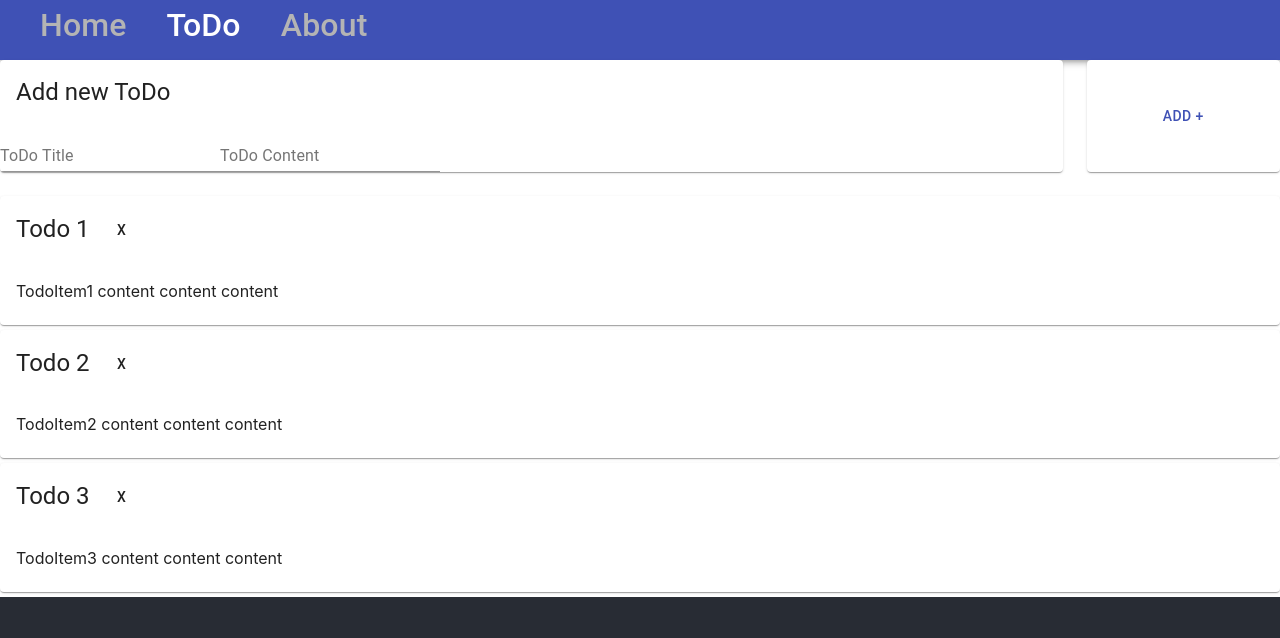
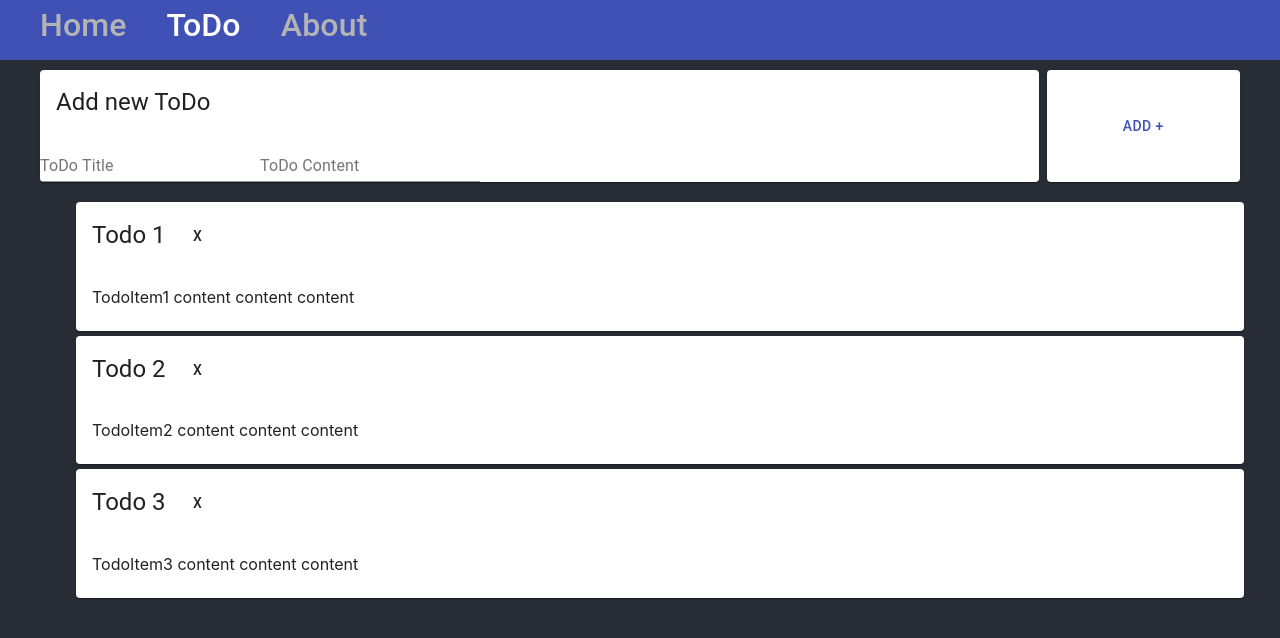
Before and after one commit to twinDejan/ReactJS-App, a React (Create React App) app: page /todo in a window 1280 px wide. Shown: the top 638 px of the page. Built offline with nearby package versions, Linux system fonts and the light colour scheme.

Commit message:
Drag&Drop ToDo items

```diff
--- a/package.json
+++ b/package.json
@@ -7,10 +7,12 @@
     "@testing-library/jest-dom": "^4.2.4",
     "@testing-library/react": "^9.5.0",
     "@testing-library/user-event": "^7.2.1",
+    "array-move": "^3.0.1",
     "react": "^16.13.1",
     "react-dom": "^16.13.1",
     "react-router-dom": "^5.2.0",
-    "react-scripts": "3.4.1"
+    "react-scripts": "3.4.1",
+    "react-sortable-hoc": "^1.11.0"
   },
   "scripts": {
     "start": "react-scripts start",
--- a/src/components/ToDo/ToDoItem.jsx
+++ b/src/components/ToDo/ToDoItem.jsx
@@ -6,8 +6,7 @@ import Button from "@material-ui/core/Button";
 
 const ToDoItem = ({ todoData, deleteTodoItemHandler }) => {
 	return (
-        <div style={{ paddingBottom: 5 }}>
-            <Card>
+		<Card>
 			<CardHeader
 				title={
 					<div>
@@ -18,7 +17,6 @@ const ToDoItem = ({ todoData, deleteTodoItemHandler }) => {
 			/>
 			<CardContent>{todoData.content}</CardContent>
 		</Card>
-        </div>
 	);
 };
 
--- a/src/pages/ToDo.js
+++ b/src/pages/ToDo.js
@@ -1,5 +1,8 @@
 import React, {useState} from 'react';
 import BaseLayout from "./_Layout/BaseLayout";
+
+import { sortableContainer, sortableElement } from "react-sortable-hoc";
+import arrayMove from "array-move";
 
 import AddNewToDoItem from "../components/ToDo/AddNewToDoItem";
 import TodoItem from "../components/ToDo/ToDoItem";
@@ -7,6 +10,14 @@ import ToDoPageHeader from "../components/ToDo/ToDoPageHeader";
 
 import Grid from "@material-ui/core/Grid";
 import "./pageStyles.css";
+
+const SortableContainer = sortableContainer(({ children }) => {
+	return <ul className="draggableContainer">{children}</ul>;
+});
+
+const SortableItem = sortableElement(({ value }) => (
+	<div style={{ paddingBottom: 5 }}>{value}</div>
+));
 
 const ToDo = () => {
     const [toDoData, setToDoData] = useState([
@@ -45,31 +56,48 @@ const ToDo = () => {
 		});
     };
 
+    const onSortEnd = ({ oldIndex, newIndex, collection }) => {
+		let copyToDoData = toDoData;
+		copyToDoData = arrayMove(copyToDoData, oldIndex, newIndex);
+		setToDoData([...copyToDoData]);
+	};
+
     return(
         <BaseLayout>
-        <div className="page-cintent-container"></div>
-            <Grid container spacing={3}>
+			<div className="page-content-container">
+				<Grid container spacing={1}>
 					<Grid key="page-title" item xs={10}>
 						{JSON.stringify(newTodoState)}
-                    <ToDoPageHeader onChangeHandler={onChange}/>
+						<ToDoPageHeader onChangeHandler={onChange} />
 					</Grid>
+
 					<Grid key="add-new" item xs={2}>
-                    <AddNewToDoItem addNewTodoHandler={addNewTodo}/>
+						<AddNewToDoItem addNewTodoHandler={addNewTodo} />
 					</Grid>
+
+					<SortableContainer onSortEnd={onSortEnd} lockAxis="y" distance={2}>
+						{toDoData.map((todoItem, index) => (
+							<SortableItem
+								key={todoItem.id}
+								index={index}
+								collection={0}
+								value={
 									<Grid item xs={12}>
-                    {toDoData.map((todoItem, index) => (
 										<TodoItem
-                        key={todoItem.id}
 											todoData={{
 												id: todoItem.id,
 												title: todoItem.title,
-                            content: todoItem.content
+												content: todoItem.content,
 											}}
-                            deleteTodoItemHandler={()=>deleteToDoItem(todoItem.id)}
+											deleteTodoItemHandler={() => deleteToDoItem(todoItem.id)}
+										/>
+									</Grid>
+								}
 							/>
 						))}
+					</SortableContainer>
 				</Grid>
-            </Grid>
+			</div>
 		</BaseLayout>
     );
 };
```
Also changed, not shown: 1 other file (tests, documents, lock files or other folders). Lines whose indentation alone changed are shown as unchanged.
